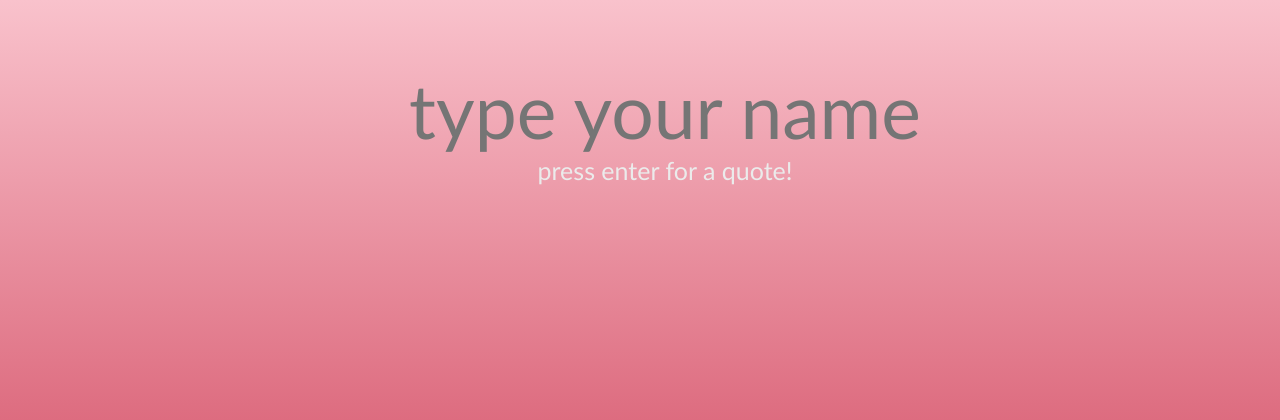
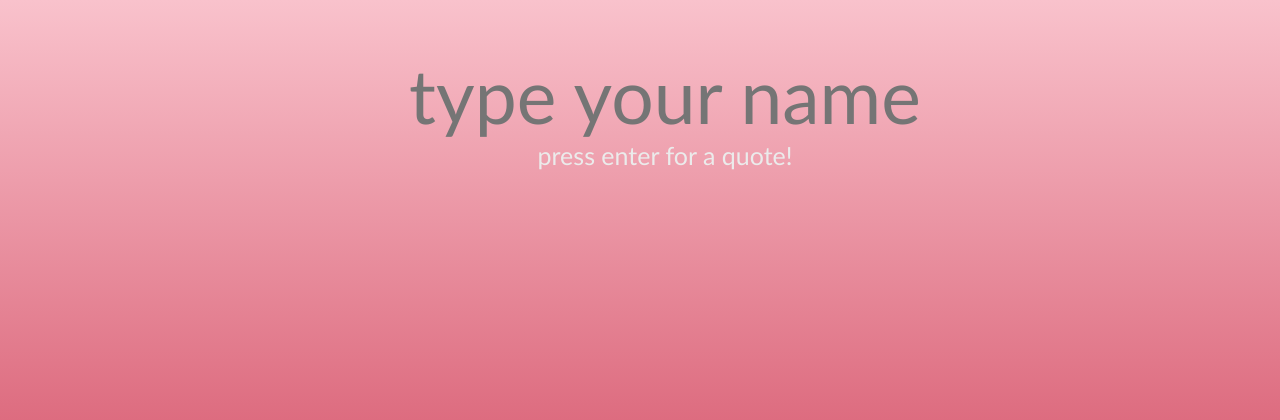
Before and after one commit to kcornn/yourmotivation, a PHP site: page / in a window 1280 px wide; the page is wider, and only the part inside the window is pictured. Shown: the top 420 px of that part. Run offline with PHP 8.4, Linux system fonts and the light colour scheme.

Commit message:
background

```diff
--- a/css/styles.css
+++ b/css/styles.css
@@ -50,7 +50,7 @@ p {
 
 .result {
   bottom: 100px;
-  padding: 65px 25px;
+  padding: 50px 25px;
   color: #ebebeb;
 }
 
@@ -59,7 +59,7 @@ form {
   margin-top:auto;
   margin-bottom:auto;
   width:100%;
-  padding: 65px 25px;
+  padding: 50px 25px;
   color: #ebebeb;
 }
 
```
